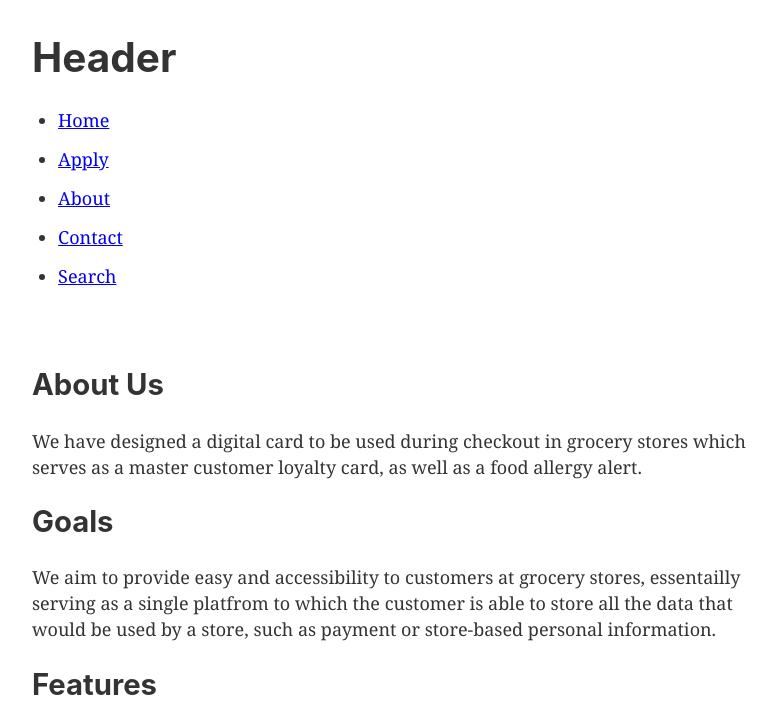
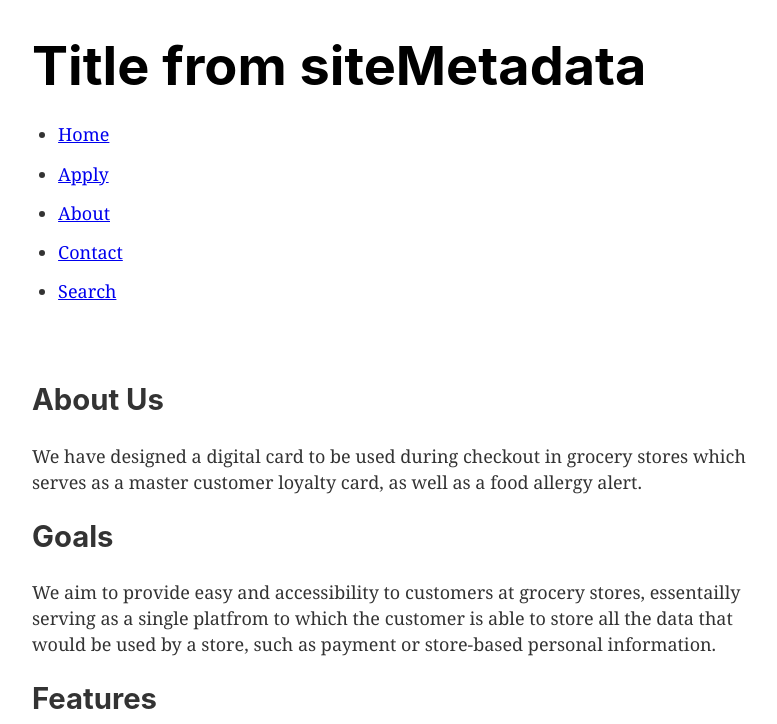
Before and after one commit to ArnavSug/Conrad-PNAP-Website, a Gatsby site: page / in a window 1280 px wide. Shown: the top 724 px of the page, without its empty margins (251-1028 px from the left). Built offline with nearby package versions, Linux system fonts and the light colour scheme; Gatsby itself is replaced by a stand-in of ours.

Commit message:
Added Header from Metadata

```diff
--- a/gatsby-config.js
+++ b/gatsby-config.js
@@ -5,5 +5,7 @@
  */
 
 module.exports = {
-  /* Your site config here */
+  siteMetadata: {
+    title: `Title from siteMetadata`,
+  }
 }
--- a/src/components/header.js
+++ b/src/components/header.js
@@ -1,23 +1,25 @@
-import React from 'react'
-import { Link, graphql, useStaticQuery  } from 'gatsby'
+import React from "react"
+import { Link, graphql, useStaticQuery  } from "gatsby"
 
 import headerStyles from './header.module.css'
 
-const Header = () => {
-    /*const data = useStaticQuery(graphql
-    query {
-        site{
-            siteMetadata{
+export const Header = () => {
+    const data = useStaticQuery(graphql`
+    query HeaderQuery{
+        site {
+            siteMetadata {
                 title
             }
         }
     }
 
-    )*/
+    `)
     return (
         <header className={headerStyles.header}>
             <h1>
-                Header
+                <Link className={headerStyles.title} to="/">
+                {data.site.siteMetadata.title}
+                </Link>
             </h1>
             <nav>
                 <ul className={headerStyles.navList}>
@@ -39,10 +41,6 @@ const Header = () => {
                 </ul>
             </nav>
         </header>
-    /*<Link className={headerStyles.title} to="/">
-    {data.site.siteMetadata.title}
-    </Link>*/
-
     )
 }
 
```
